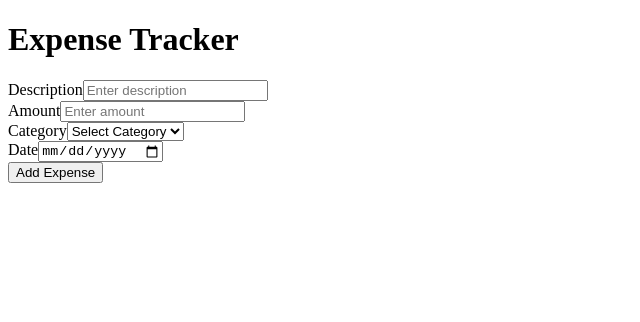
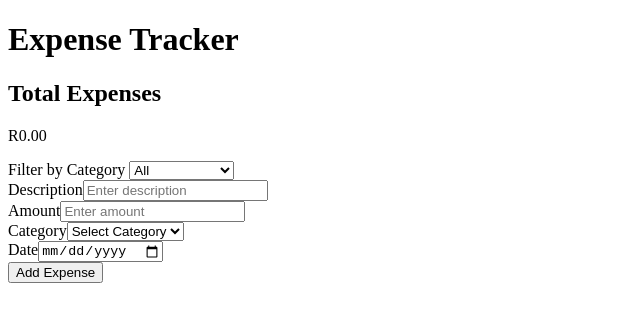
Before and after one commit to Mamokgosii/expense-tracker, a Vue app: page / in a window 1280 px wide. Shown: the top 322 px of the page, without its empty margins (0-640 px from the left). Built offline with nearby package versions, Linux system fonts and the light colour scheme.

Commit message:
Add category filtering and refactor shared categories

```diff
--- a/src/App.vue
+++ b/src/App.vue
@@ -1,12 +1,25 @@
 <script setup lang="ts">
-import { ref } from 'vue'
+import { computed, ref } from 'vue'
 import ExpenseForm from './components/ExpenseForm.vue'
 import ExpenseList from './components/ExpenseList.vue'
 import { useExpenseStore } from './stores/expenses'
+import TotalCard from './components/TotalCard.vue'
+import CategoryFilter from './components/CategoryFilter.vue'
 import type { Expense } from './types/expense'
 
 const expenseStore = useExpenseStore()
 const selectedExpense = ref<Expense | null>(null)
+const selectedCategory = ref('All')
+
+const filteredExpenses = computed(() => {
+  if (selectedCategory.value === 'All') {
+    return expenseStore.expenses
+  }
+
+  return expenseStore.expenses.filter(
+    expense => expense.category === selectedCategory.value
+  )
+})
 
 function handleDelete(id: string) {
   expenseStore.deleteExpense(id)
@@ -16,6 +29,10 @@ function handleEdit(expense: Expense) {
   selectedExpense.value = expense
 }
 
+function handleFilter(category: string) {
+  selectedCategory.value = category
+}
+
 function clearSelectedExpense() {
   selectedExpense.value = null
 }
@@ -23,13 +40,19 @@ function clearSelectedExpense() {
 
 <template>
   <h1>Expense Tracker</h1>
+
+  <TotalCard />
+
+  <CategoryFilter @filter="handleFilter" />
+
   <ExpenseForm
   :selected-expense="selectedExpense"
   @clear-selected="clearSelectedExpense"
   />
+
   <ExpenseList
-  :expenses="expenseStore.expenses"
+  :expenses="filteredExpenses"
   @delete="handleDelete"
   @edit="handleEdit"
-/>
+  />
 </template>
--- a/src/components/CategoryFilter.vue
+++ b/src/components/CategoryFilter.vue
@@ -1,3 +1,37 @@
+<script setup lang="ts">
+import { ref, watch } from 'vue'
+import { categories } from '../constants/categories'
+
+const filterCategories = ['All', ...categories]
+
+const selectedCategory = ref('All')
+
+const emit = defineEmits<{
+  (e: 'filter', category: string): void
+}>()
+
+watch(selectedCategory, (category) => {
+  emit('filter', category)
+})
+</script>
+
 <template>
-  <div></div>
+  <div class="category-filter">
+    <label for="category-filter">
+      Filter by Category
+    </label>
+
+    <select
+      id="category-filter"
+      v-model="selectedCategory"
+    >
+      <option
+        v-for="category in filterCategories"
+        :key="category"
+        :value="category"
+      >
+        {{ category }}
+      </option>
+    </select>
+  </div>
 </template>
--- a/src/components/TotalCard.vue
+++ b/src/components/TotalCard.vue
@@ -1,3 +1,15 @@
+<script setup lang="ts">
+import { useExpenseStore } from '../stores/expenses'
+
+const expenseStore = useExpenseStore()
+</script>
+
 <template>
-  <div></div>
+  <div class="total-card">
+    <h2>Total Expenses</h2>
+
+    <p>
+      R{{ expenseStore.totalExpenses.toFixed(2) }}
+    </p>
+  </div>
 </template>
--- /dev/null
+++ b/src/constants/categories.ts
@@ -0,0 +1,7 @@
+export const categories = [
+  'Food',
+  'Transport',
+  'Entertainment',
+  'Utilities',
+  'Shopping',
+] as const
```
